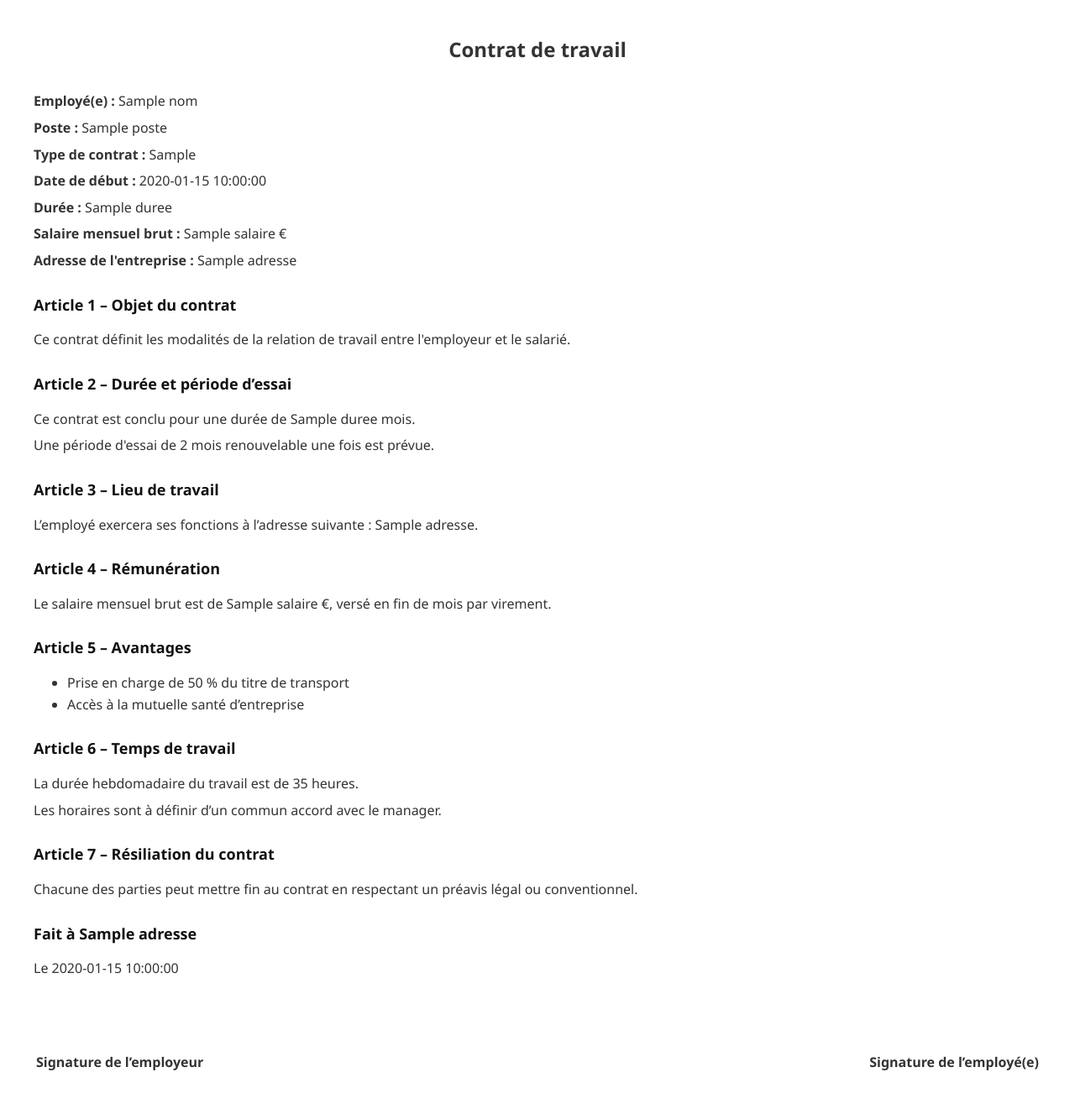
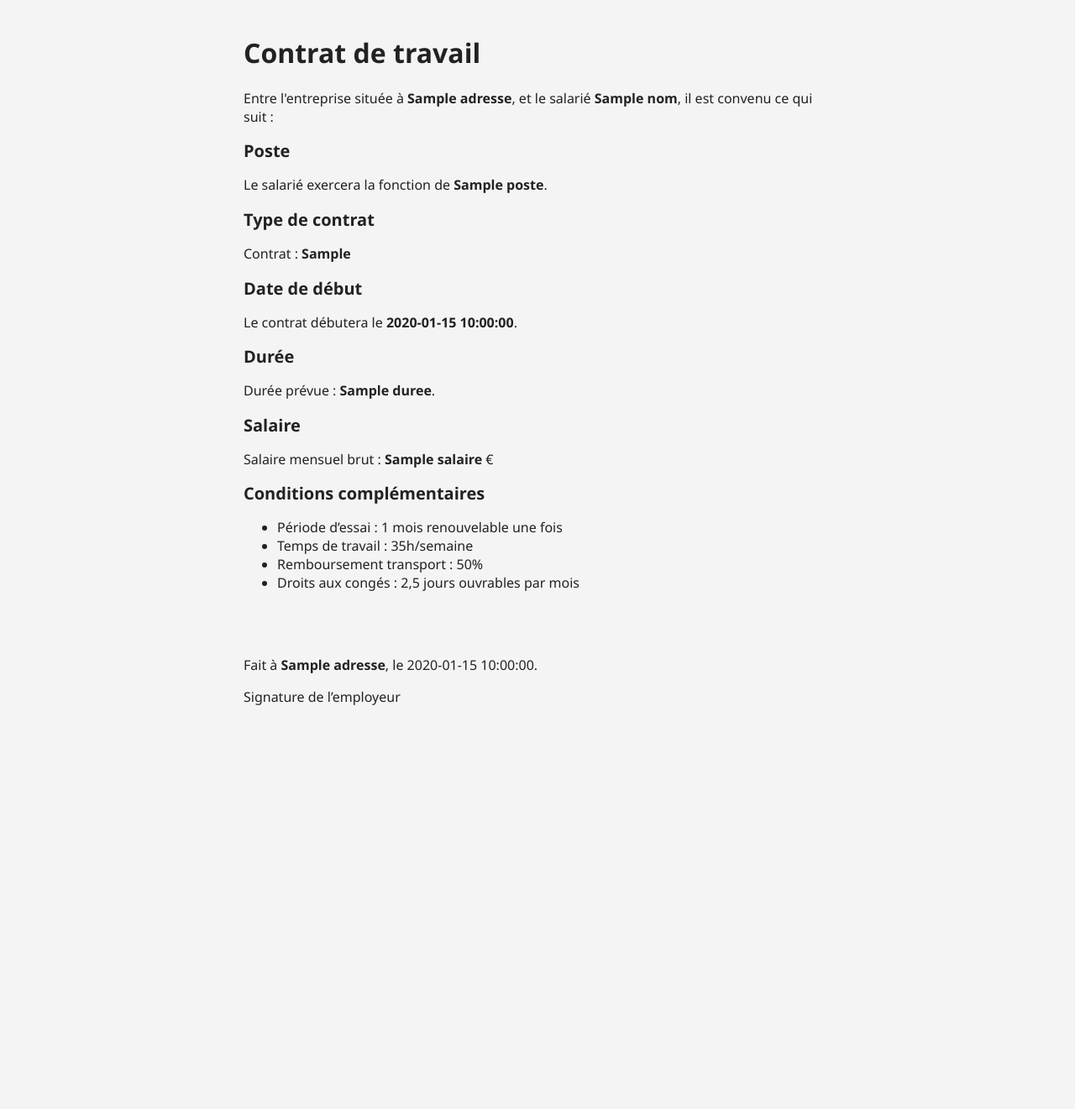
Before and after one commit to Heloise97122/PlanifAI-site, a Python web app: template templates/contrat_template.html in a window 1280 px wide. Shown: the whole page at 84% size. After the commit the page ends 840 px from the top, so only its background shows below. Run offline with Jinja, Linux system fonts and the light colour scheme; the template is opened without the code that fills it: most values are stand-ins (such as "Sample title", 1, 10 or a date in 2020).

Commit message:
Update contrat_template.html

```diff
--- a/templates/contrat_template.html
+++ b/templates/contrat_template.html
@@ -1,85 +1,40 @@
 <!DOCTYPE html>
-<html lang="fr">
+<html>
 <head>
     <meta charset="UTF-8">
     <title>Contrat de travail</title>
-    <style>
-        body {
-            font-family: "Segoe UI", sans-serif;
-            margin: 40px;
-            line-height: 1.6;
-            color: #333;
-        }
-        h1 {
-            text-align: center;
-            font-size: 24px;
-            margin-bottom: 30px;
-        }
-        h2 {
-            font-size: 18px;
-            color: #111;
-            margin-top: 25px;
-        }
-        p {
-            margin: 6px 0;
-        }
-        ul {
-            margin-top: 0;
-        }
-    </style>
+    <link rel="stylesheet" href="/static/style.css">
 </head>
 <body>
-
     <h1>Contrat de travail</h1>
 
-    <p><strong>Employé(e)&nbsp;:</strong> {{ nom }}</p>
-    <p><strong>Poste&nbsp;:</strong> {{ poste }}</p>
-    <p><strong>Type de contrat&nbsp;:</strong> {{ type_contrat }}</p>
-    <p><strong>Date de début&nbsp;:</strong> {{ date_debut }}</p>
-    <p><strong>Durée&nbsp;:</strong> {{ duree }}</p>
-    <p><strong>Salaire mensuel brut&nbsp;:</strong> {{ salaire }} €</p>
-    <p><strong>Adresse de l'entreprise&nbsp;:</strong> {{ adresse }}</p>
+    <p>Entre l'entreprise située à <strong>{{ adresse }}</strong>, et le salarié <strong>{{ nom }}</strong>, il est convenu ce qui suit :</p>
 
-    <h2>Article 1 – Objet du contrat</h2>
-    <p>Ce contrat définit les modalités de la relation de travail entre l'employeur et le salarié.</p>
+    <h2>Poste</h2>
+    <p>Le salarié exercera la fonction de <strong>{{ poste }}</strong>.</p>
 
-    <h2>Article 2 – Durée et période d’essai</h2>
-    <p>Ce contrat est conclu pour une durée de {{ duree }} mois.</p>
-    <p>Une période d'essai de 2 mois renouvelable une fois est prévue.</p>
+    <h2>Type de contrat</h2>
+    <p>Contrat : <strong>{{ type_contrat }}</strong></p>
 
-    <h2>Article 3 – Lieu de travail</h2>
-    <p>L’employé exercera ses fonctions à l’adresse suivante : {{ adresse }}.</p>
+    <h2>Date de début</h2>
+    <p>Le contrat débutera le <strong>{{ date_debut }}</strong>.</p>
 
-    <h2>Article 4 – Rémunération</h2>
-    <p>Le salaire mensuel brut est de {{ salaire }} €, versé en fin de mois par virement.</p>
+    <h2>Durée</h2>
+    <p>Durée prévue : <strong>{{ duree }}</strong>.</p>
 
-    <h2>Article 5 – Avantages</h2>
+    <h2>Salaire</h2>
+    <p>Salaire mensuel brut : <strong>{{ salaire }}</strong> €</p>
+
+    <h2>Conditions complémentaires</h2>
     <ul>
-        <li>Prise en charge de 50 % du titre de transport</li>
-        <li>Accès à la mutuelle santé d’entreprise</li>
+        <li>Période d’essai : 1 mois renouvelable une fois</li>
+        <li>Temps de travail : 35h/semaine</li>
+        <li>Remboursement transport : 50%</li>
+        <li>Droits aux congés : 2,5 jours ouvrables par mois</li>
     </ul>
 
-    <h2>Article 6 – Temps de travail</h2>
-    <p>La durée hebdomadaire du travail est de 35 heures.</p>
-    <p>Les horaires sont à définir d’un commun accord avec le manager.</p>
-
-    <h2>Article 7 – Résiliation du contrat</h2>
-    <p>Chacune des parties peut mettre fin au contrat en respectant un préavis légal ou conventionnel.</p>
-
-    <h2>Fait à {{ adresse }}</h2>
-    <p>Le {{ date_debut }}</p>
-
-    <br><br><br>
-    <table style="width:100%;">
-        <tr>
-            <td>
-                <strong>Signature de l’employeur</strong>
-            </td>
-            <td style="text-align:right;">
-                <strong>Signature de l’employé(e)</strong>
-            </td>
-        </tr>
-    </table>
-
+    <br><br>
+    <p>Fait à <strong>{{ adresse }}</strong>, le {{ date_du_jour }}.</p>
+    <p>Signature de l’employeur</p>
 </body>
 </html>
```
